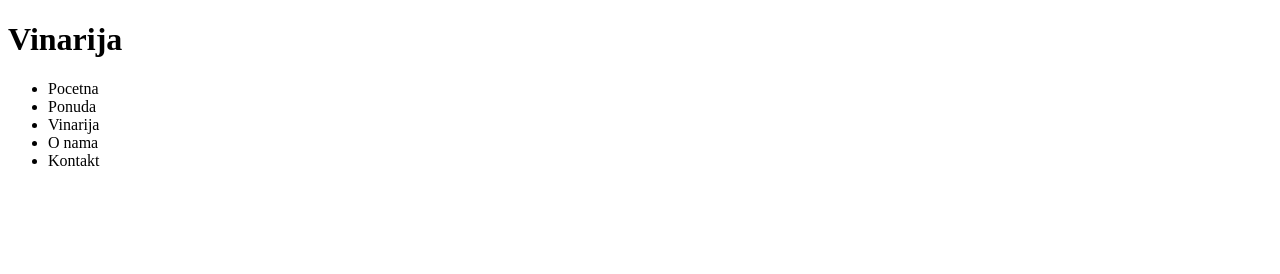
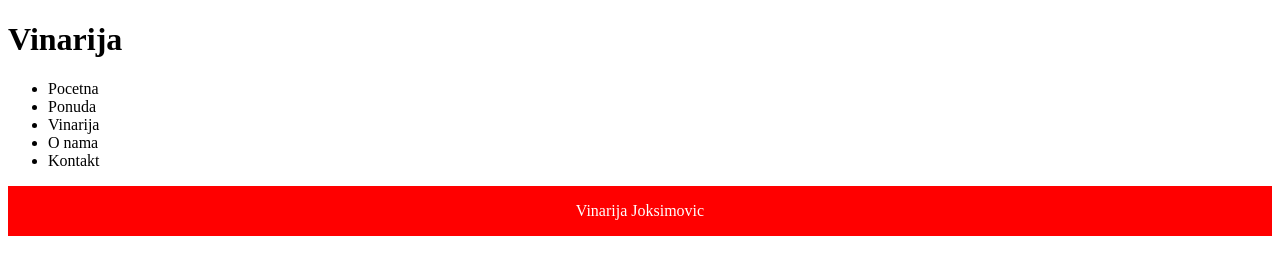
Before and after one commit to stefankosticc/vinarija-epos, a plain HTML site: page index.html in a window 1280 px wide. Drawn offline with Linux system fonts and the light colour scheme.

Commit message:
footer test

```diff
--- /dev/null
+++ b/Footer/footer.css
@@ -0,0 +1,9 @@
+.footer-container {
+  background-color: red;
+  display: flex;
+  justify-content: center;
+}
+
+.footer-ime {
+  color: white;
+}
--- /dev/null
+++ b/Footer/footer.js
@@ -0,0 +1,9 @@
+function createFooter() {
+  const footer = document.createElement("footer");
+  footer.classList.add("footer-container");
+  const p = document.createElement("p");
+  p.textContent = "Vinarija Joksimovic";
+  p.classList.add("footer-ime");
+  footer.appendChild(p);
+  return footer;
+}
--- a/index.html
+++ b/index.html
@@ -4,6 +4,8 @@
     <meta charset="UTF-8" />
     <meta name="viewport" content="width=device-width, initial-scale=1.0" />
     <title>Document</title>
+    <script src="./Footer/footer.js"></script>
+    <link rel="stylesheet" href="./Footer/footer.css" />
   </head>
   <body>
     <h1>Vinarija</h1>
@@ -18,5 +20,9 @@
         </ul>
       </nav>
     </header>
+    <script>
+      const footer = createFooter();
+      document.body.appendChild(footer);
+    </script>
   </body>
 </html>
```
